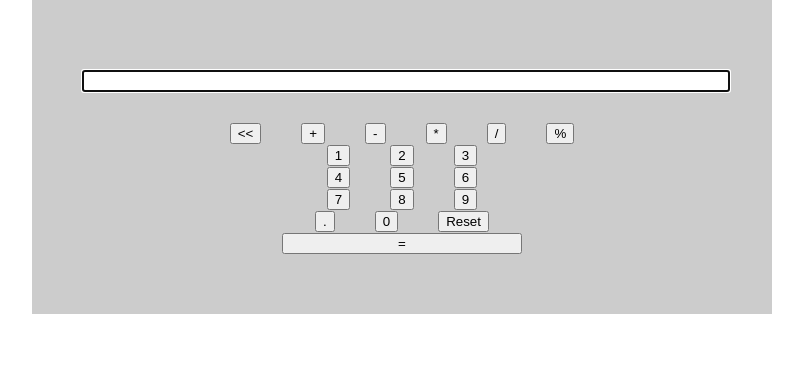
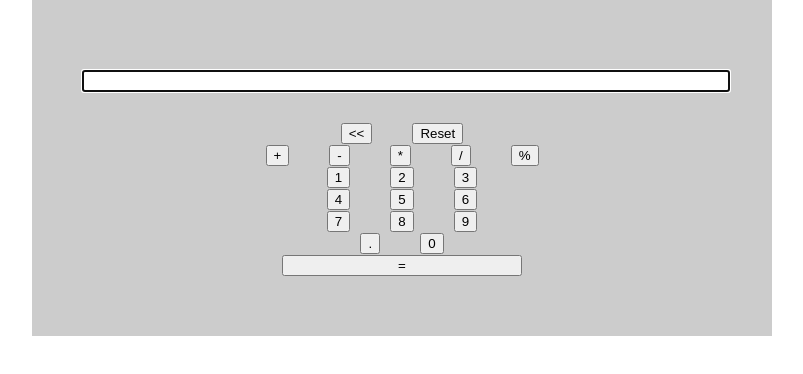
Before and after one commit to keljr021/react-calculator, a React (Create React App) app: page / in a window 1280 px wide. Shown: the top 374 px of the page, without its empty margins (238-1041 px from the left). Built offline with nearby package versions, Linux system fonts and the light colour scheme.

Commit message:
Added backspace and reset buttons to same line.

```diff
--- a/src/App.js
+++ b/src/App.js
@@ -140,8 +140,8 @@ class App extends Component {
         <NumberInput backspaceValue={this.backspaceValue} inputValue={this.inputValue} storeNumber={this.storeNumber} storeOperator={this.storeOperator} calculate={this.calculate} value={this.state.value} />
 
         <div className={"center-padding"}>
-          <CalcButtons backspaceValue={this.backspaceValue} storeNumber={this.storeNumber} storeOperator={this.storeOperator}/>
-          <NumButtons inputValue={this.inputValue} resetValues={this.resetValues}/>
+          <CalcButtons backspaceValue={this.backspaceValue} resetValues={this.resetValues} storeNumber={this.storeNumber} storeOperator={this.storeOperator}/>
+          <NumButtons inputValue={this.inputValue} />
           <EnterButton storeNumber={this.storeNumber} calculate={this.calculate}/>
 
         </div>
--- a/src/CalcButtons.js
+++ b/src/CalcButtons.js
@@ -14,13 +14,18 @@ class CalcButtons extends Component {
   render() {
     return (
       <div>
+        <div>
           <button onClick={() => this.props.backspaceValue()}>&lt;&lt;</button>
+          <button onClick={() => this.props.resetValues()}>Reset</button>
+        </div>
+        <div>
           <button onClick={() => this.handleClick('add')}>+</button>
           <button onClick={() => this.handleClick('sub')}>-</button>
           <button onClick={() => this.handleClick('mul')}>*</button>
           <button onClick={() => this.handleClick('div')}>/</button>
           <button onClick={() => this.handleClick('mod')}>%</button>
         </div>
+      </div>
     );
   }
 }
--- a/src/NumButtons.js
+++ b/src/NumButtons.js
@@ -28,7 +28,7 @@ class NumButtons extends Component {
         <div>
           <button onClick={() => this.props.inputValue('.')}>.</button>
           <button onClick={() => this.props.inputValue(0)}>0</button>
-          <button onClick={() => this.props.resetValues()}>Reset</button>
+
         </div>
       </div>
     );
```
Lines whose indentation alone changed are shown as unchanged.
